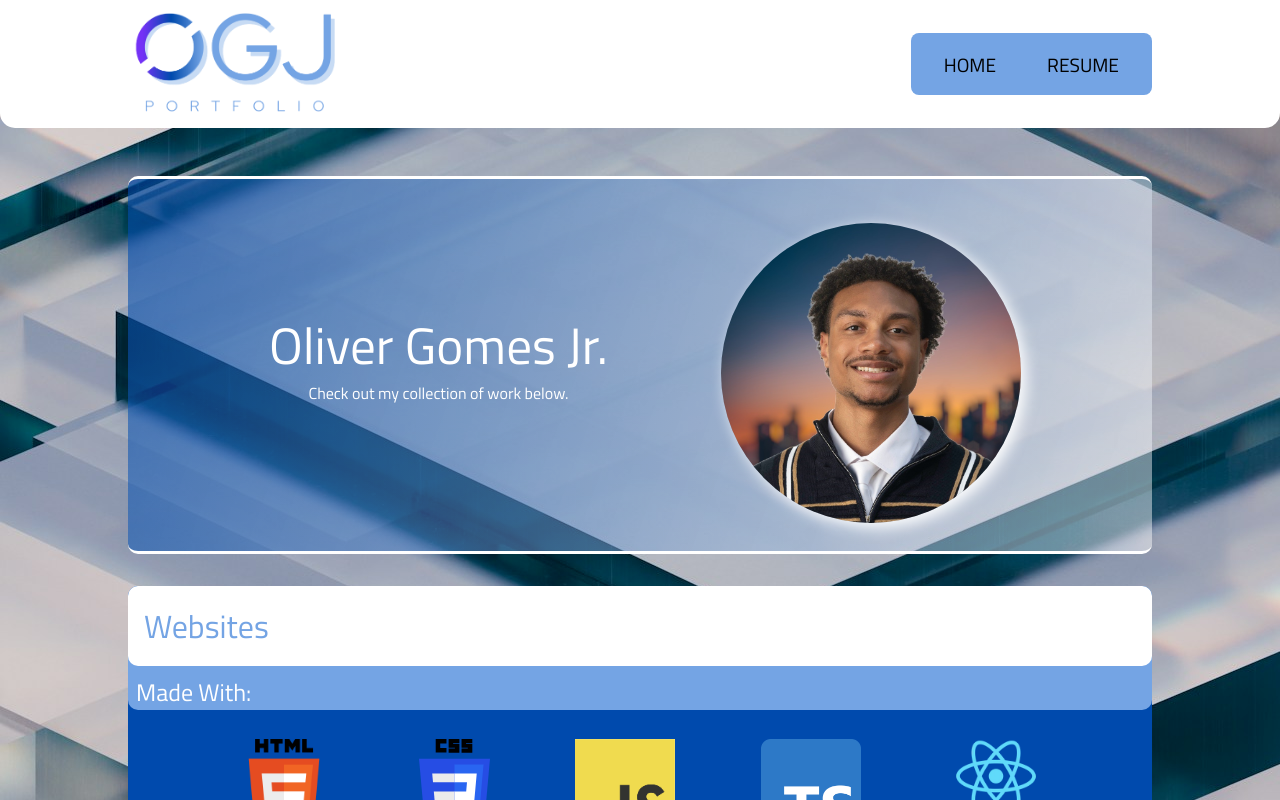
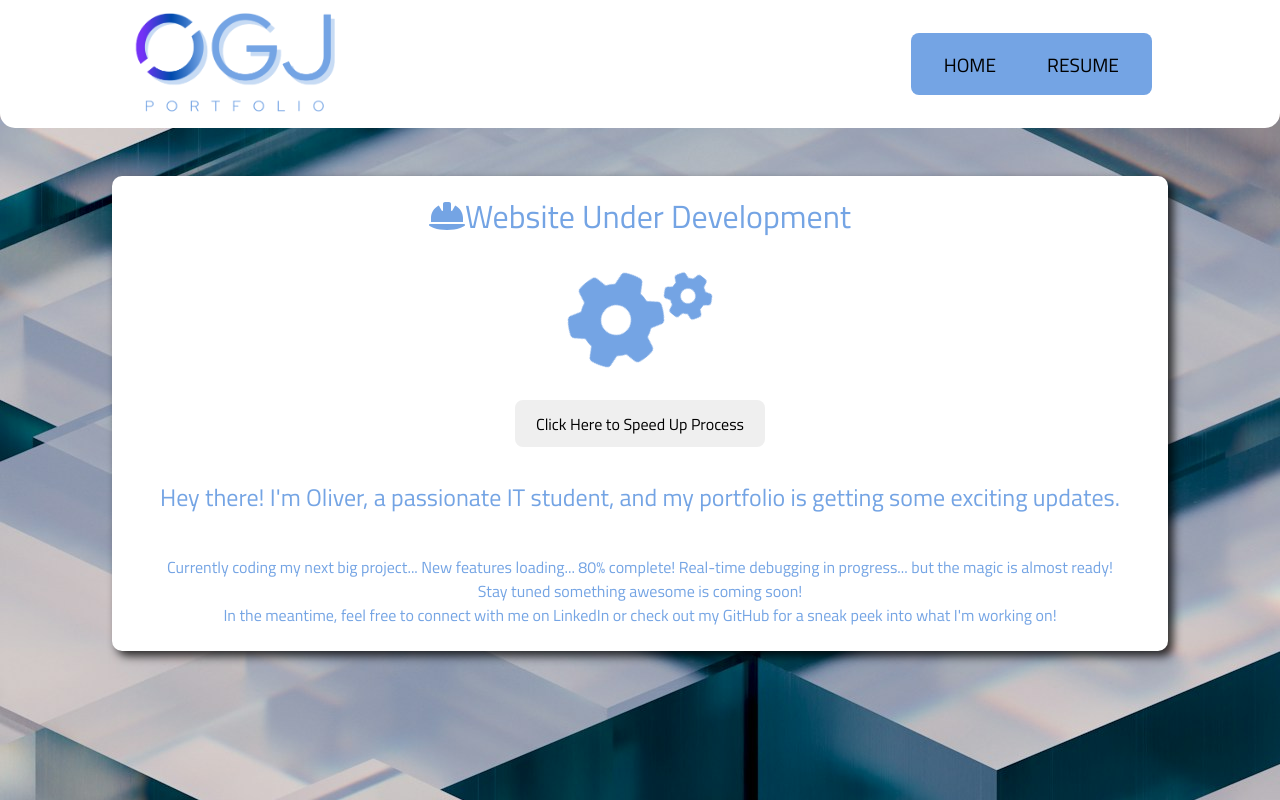
Before and after one commit to OGxLuxuries/ogj-portfolio, a React (Vite) app: page / in a window 1280 px wide. Shown: the top 800 px of the page. Built offline with nearby package versions, Linux system fonts and the light colour scheme.

Commit message:
switch to under construction

```diff
--- a/src/App.tsx
+++ b/src/App.tsx
@@ -16,8 +16,8 @@ function App() {
     <Router>
       <Routes>
         <Route element={<Layout/>}>
-          <Route path="/khkjhj" element={<UnderConstruction />}/>
-          <Route path="/" element={<Home />}/>
+          <Route path="/" element={<UnderConstruction />}/>
+          <Route path="/home" element={<Home />}/>
           <Route path="/demo" element={<Demo />}/>
           <Route path="/resume" element={<Resume />}/>
           <Route path="/linkedin" element={<Linkedin />}></Route>
```
